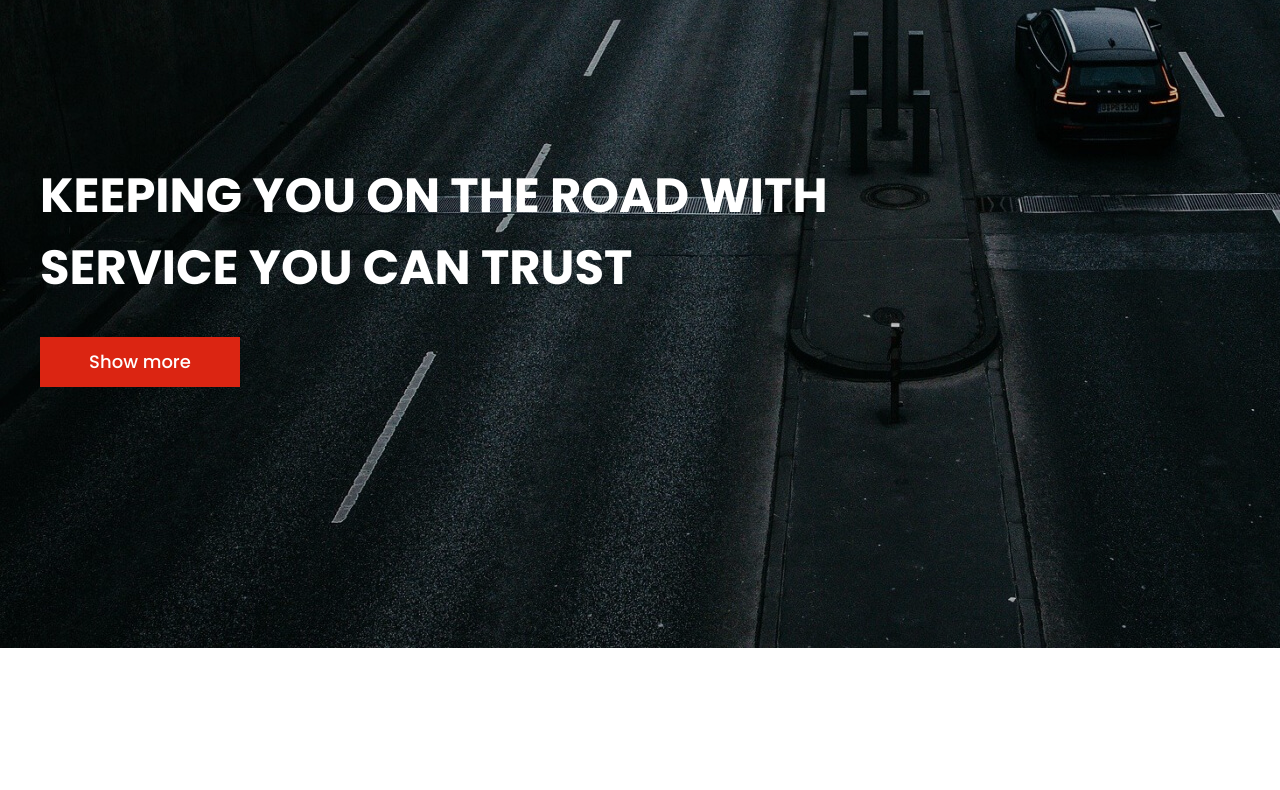
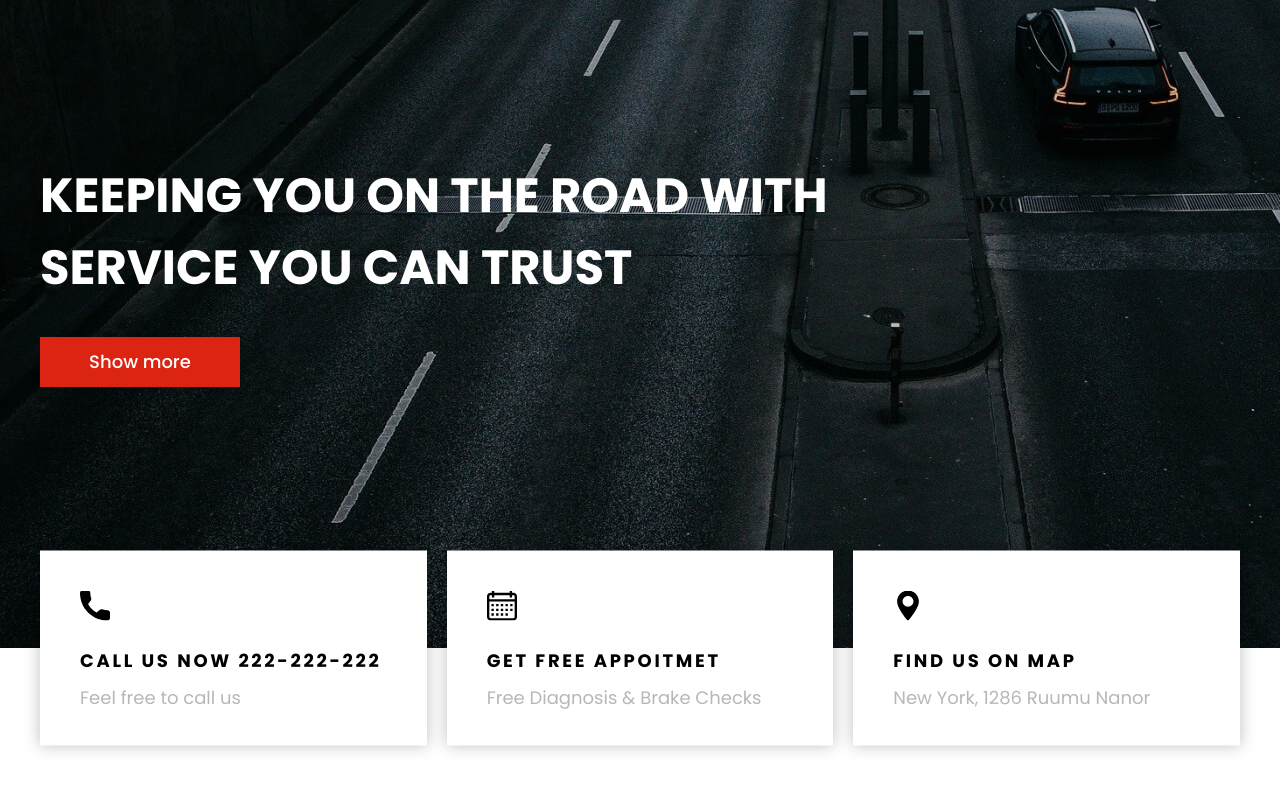
Before and after one commit to KovalenkoMaxim010185/Portfolio, a plain HTML site: page Cars/index.html in a window 1280 px wide. Shown: the part 102-892 px from the top of the page. Before the commit the page ends 800 px from the top, so only its background shows below. Drawn offline with Linux system fonts and the light colour scheme.

Commit message:
Adde Info

```diff
--- a/Cars/index.html
+++ b/Cars/index.html
@@ -41,5 +41,38 @@
             </div>
         </div>
     </section>
+    <section class="info">
+        <div class="container">
+            <div class="info__wrapper">
+                <div class="info__block">
+                    <div class="info__item">
+                        <div class="info__img">
+                            <img src="./img/call.svg" alt="">
+                        </div>
+                        <h3 class="info__title">CALL US NOW 222-222-222</h3>
+                        <p class="info__text">Feel free to call us</p>
+                    </div>
+                </div>
+                <div class="info__block">
+                    <div class="info__item">
+                        <div class="info__img">
+                            <img src="./img/calendar.svg" alt="">
+                        </div>
+                        <h3 class="info__title">GET FREE APPOITMET</h3>
+                        <p class="info__text">Free Diagnosis & Brake Checks</p>
+                    </div>
+                </div>
+                <div class="info__block">
+                    <div class="info__item">
+                        <div class="info__img">
+                            <img src="./img/maps-and-flags.svg" alt="">
+                        </div>
+                        <h3 class="info__title">FIND US ON MAP</h3>
+                        <p class="info__text">New York, 1286 Ruumu Nanor</p>
+                    </div>
+                </div>
+            </div>
+        </div>
+    </section>
 </body>
 </html>
--- a/Cars/style/style.css
+++ b/Cars/style/style.css
@@ -11,6 +11,9 @@ body {
 }
 h1,h2, h3,h4,h5,h6 {
     margin: 0;
+}
+p {
+    margin: 0 0 5px;
 }
 .container {
     width: 1200px;
@@ -50,7 +53,12 @@ h1,h2, h3,h4,h5,h6 {
 .header__block {
     width: 20%;
 }
-
+.header__logo {
+    display: inline-block;
+}
+.header__logo img {
+    height: 65px;
+}
 .nav {
     display: flex;
 
@@ -93,6 +101,10 @@ h1,h2, h3,h4,h5,h6 {
     text-decoration: none;
     text-transform: uppercase;
     font-weight: 600;
+    transition: color .2s ease;
+}
+.header__lng-link:hover {
+    color: #FFFFFF;
 }
 .header__lng-link:last-child {
     margin-right: 0;
@@ -124,9 +136,9 @@ h1,h2, h3,h4,h5,h6 {
     position: relative;
     z-index: 2;
 }
-.intro__block {
+/* .intro__block {
 
-}
+} */
 .intro__title {
     max-width: 790px;
     font-size: 48px;
@@ -136,3 +148,38 @@ h1,h2, h3,h4,h5,h6 {
     margin-bottom: 33px;
 }
 /* END of INTRO */
+
+/* INFO START */
+.info {
+    transform: translateY(-50%);
+}
+.info__wrapper {
+    display: flex;
+    margin: 0 -10px;
+}
+.info__block {
+    width: 33.33%;
+    padding: 0 10px;
+}
+.info__item {
+    background-color: #fff;
+    box-shadow: 0px 0px 15px rgba(0, 0, 0, 0.25);
+    padding: 40px 40px 30px;
+}
+.info__img {
+    margin-bottom: 20px;
+}
+.info__img img {
+    height: 30px;
+}
+.info__title {
+    font-size: 18px;
+    letter-spacing: 0.15em;
+    margin-bottom: 10px;
+}
+.info__text {
+    color: #B7B7B7;
+    line-height: 150%;
+    font-size: 18px;
+}
+/* END of INFO */
```
Also changed, not shown: Cars/img/calendar.svg (added), Cars/img/call.svg (added), Cars/img/maps-and-flags.svg (added).
